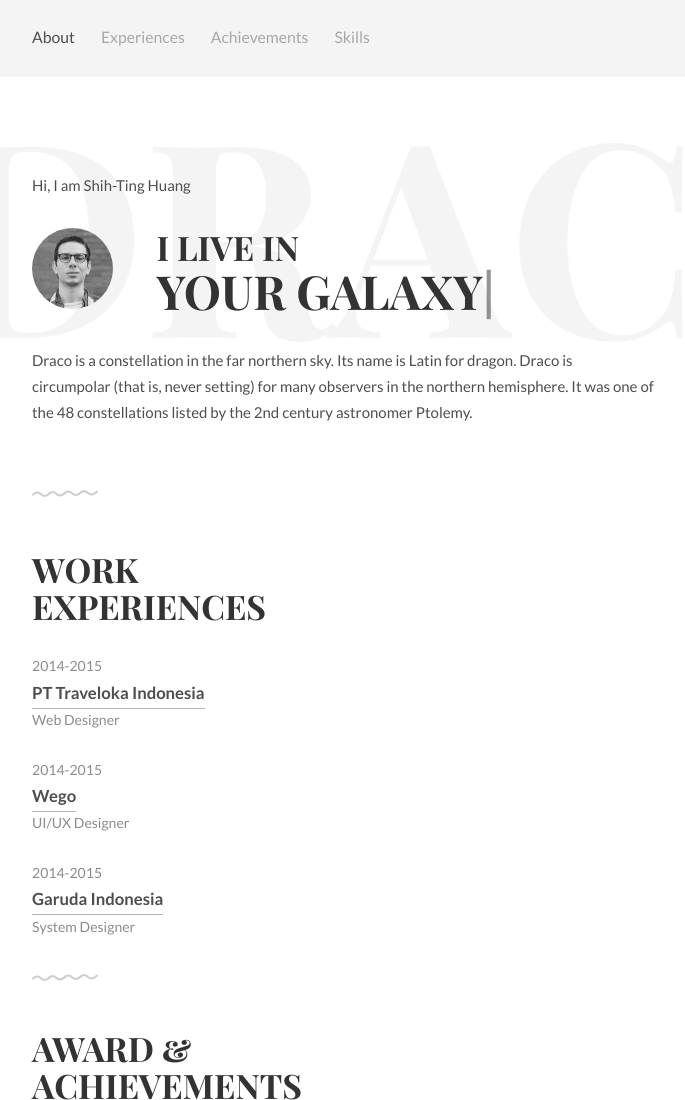
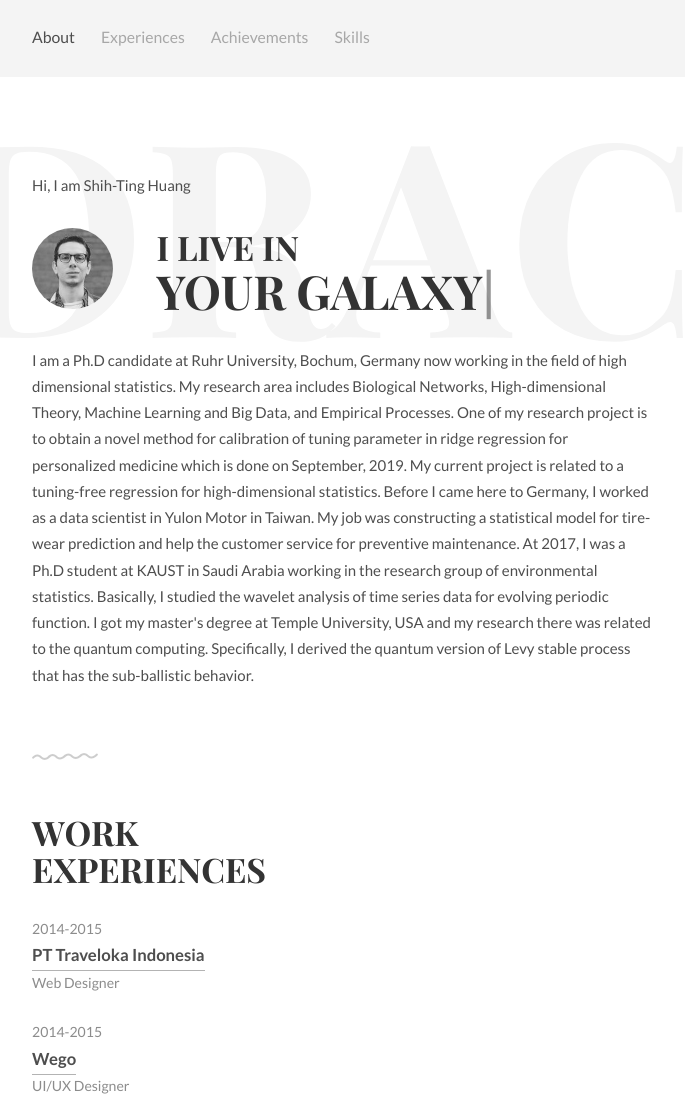
Before and after one commit to ShihTing-Huang/Shih-Ting-Huang, a plain HTML site: page index.html in a window 1280 px wide. Shown: the top 1100 px of the page, without its empty margins (297-982 px from the left). Drawn offline with Linux system fonts and the light colour scheme.

Commit message:
Update index.html

```diff
--- a/index.html
+++ b/index.html
@@ -52,7 +52,7 @@
 				<h1>I live in<br><span id="typed"></span></h1>
 			</div>
 			<p>
-				Draco is a constellation in the far northern sky. Its name is Latin for dragon. Draco is circumpolar (that is, never setting) for many observers in the northern hemisphere. It was one of the 48 constellations listed by the 2nd century astronomer Ptolemy.
+				I am a Ph.D candidate at Ruhr University, Bochum, Germany now working in the field of high dimensional statistics. My research area includes Biological Networks, High-dimensional Theory, Machine Learning and Big Data, and Empirical Processes. One of my research project is to obtain a novel method for calibration of tuning parameter in ridge regression for personalized medicine which is done on September, 2019. My current project is related to a tuning-free regression for high-dimensional statistics. Before I came here to Germany, I worked as a data scientist in Yulon Motor in Taiwan. My job was constructing a statistical model for tire-wear prediction and help the customer service for preventive maintenance. At 2017, I was a Ph.D student at KAUST in Saudi Arabia working in the research group of environmental statistics. Basically, I studied the wavelet analysis of time series data for evolving periodic function. I got my master's degree at Temple University, USA and my research there was related to the quantum computing. Specifically, I derived the quantum version of Levy stable process that has the sub-ballistic behavior.
 			</p>
 		</div>
 	</div>
```
